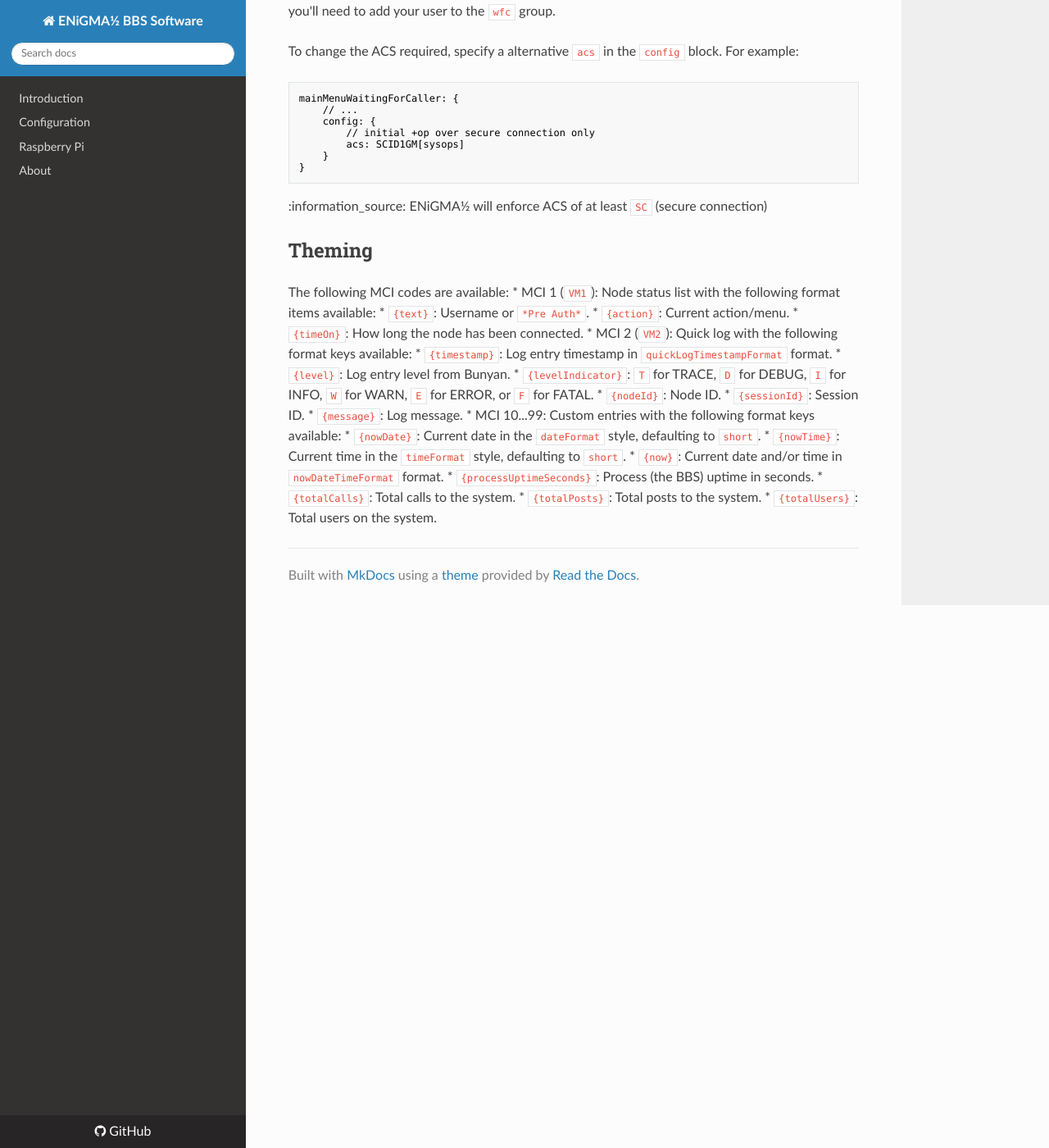
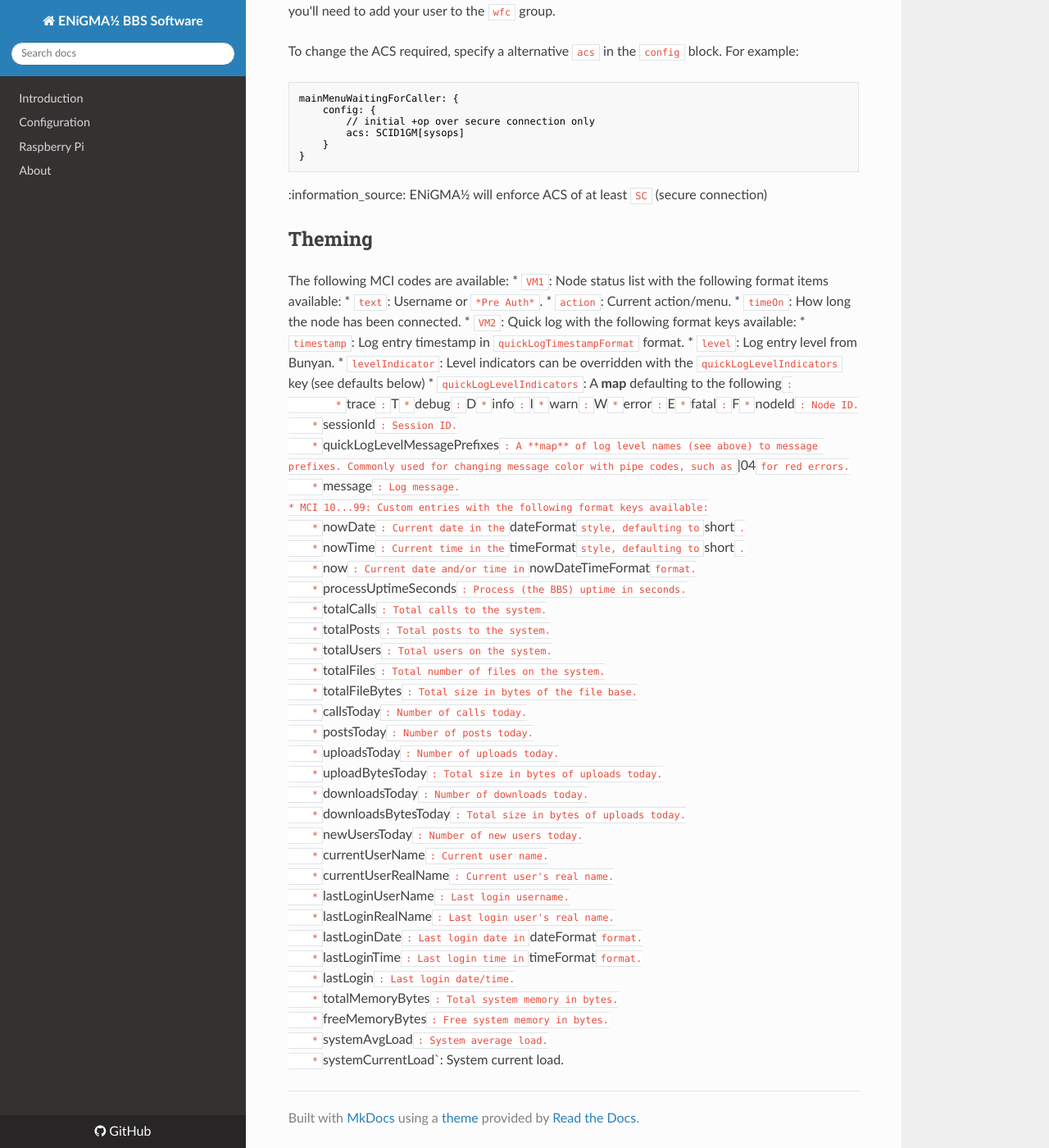
Before and after one commit to NuSkooler/enigma-bbs, an MkDocs documentation site: the page built from docs/_docs/modding/wfc.md, in a window 1280 px wide and 1400 px high, scrolled down 750 px. Shown: the whole window at 82% size. Built offline with MkDocs 1.6.1, drawn with Linux system fonts in a browser that asks for light colours; nearby versions of some CDN libraries; old or Windows-style settings are respelled for this version of MkDocs; some of the changed text lies outside the part shown.

Commit message:
WFC documentation updates

````diff
--- a/docs/_docs/modding/wfc.md
+++ b/docs/_docs/modding/wfc.md
@@ -6,7 +6,7 @@ title: Waiting For Caller (WFC)
 The `wfc.js` module provides a Waiting For Caller (WFC) type dashboard from a bygone era. Many traditional features are available including newer concepts for modern times. Node spy is left out as it feels like something that should be left in the past.
 
 ## Accessing the WFC
-By default, the WFC may be accessed via the `!WFC` main menu command when connected over a secure connection via a user with the proper ACS. This can be configured as per any other menu in the system. Note that ENiGMA½ does not expose the WFC as a standalone application as this would be much less flexible. To connect locally, simply use your favorite terminal or for example: `ssh -l yourname localhost 8889`. See **Security** below for more information.
+By default, the WFC may be accessed via the `!WFC` main menu command when connected over a secure connection via a user with the proper [ACS](../configuration/acs.md). This can be configured as per any other menu in the system. Note that ENiGMA½ does not expose the WFC as a standalone application as this would be much less flexible. To connect locally, simply use your favorite terminal or for example: `ssh -l yourname localhost 8889`. See **Security** below for more information.
 
 ## Security
 The system allows any user with the proper security to access the WFC / system operator functionality. The security policy is enforced by ACS with the default of `SCAF2ID1GM[wfc]`, meaning the following are true:
@@ -21,7 +21,6 @@ The system allows any user with the proper security to access the WFC / system o
 To change the ACS required, specify a alternative `acs` in the `config` block. For example:
 ```hjson
 mainMenuWaitingForCaller: {
-    // ...
     config: {
         // initial +op over secure connection only
         acs: SCID1GM[sysops]
@@ -33,22 +32,50 @@ mainMenuWaitingForCaller: {
 
 ## Theming
 The following MCI codes are available:
-* MCI 1 (`VM1`): Node status list with the following format items available:
-    * `{text}`: Username or `*Pre Auth*`.
-    * `{action}`: Current action/menu.
-    * `{timeOn}`: How long the node has been connected.
-* MCI 2 (`VM2`): Quick log with the following format keys available:
-    * `{timestamp}`: Log entry timestamp in `quickLogTimestampFormat` format.
-    * `{level}`: Log entry level from Bunyan.
-    * `{levelIndicator}`: `T` for TRACE, `D` for DEBUG, `I` for INFO, `W` for WARN, `E` for ERROR, or `F` for FATAL.
-    * `{nodeId}`: Node ID.
-    * `{sessionId}`: Session ID.
-    * `{message}`: Log message.
+* `VM1`: Node status list with the following format items available:
+    * `text`: Username or `*Pre Auth*`.
+    * `action`: Current action/menu.
+    * `timeOn`: How long the node has been connected.
+* `VM2`: Quick log with the following format keys available:
+    * `timestamp`: Log entry timestamp in `quickLogTimestampFormat` format.
+    * `level`: Log entry level from Bunyan.
+    * `levelIndicator`: Level indicators can be overridden with the `quickLogLevelIndicators` key (see defaults below)
+    * `quickLogLevelIndicators`: A **map** defaulting to the following`:
+        * `trace` : `T`
+        * `debug`: `D`
+        * `info`: `I`
+        * `warn`: `W`
+        * `error`: `E`
+        * `fatal`: `F`
+    * `nodeId`: Node ID.
+    * `sessionId`: Session ID.
+    * `quickLogLevelMessagePrefixes`: A **map** of log level names (see above) to message prefixes. Commonly used for changing message color with pipe codes, such as `|04` for red errors.
+    * `message`: Log message.
 * MCI 10...99: Custom entries with the following format keys available:
-    * `{nowDate}`: Current date in the `dateFormat` style, defaulting to `short`.
-    * `{nowTime}`: Current time in the `timeFormat` style, defaulting to `short`.
-    * `{now}`: Current date and/or time in `nowDateTimeFormat` format.
-    * `{processUptimeSeconds}`: Process (the BBS) uptime in seconds.
-    * `{totalCalls}`: Total calls to the system.
-    * `{totalPosts}`: Total posts to the system.
-    * `{totalUsers}`: Total users on the system.
+    * `nowDate`: Current date in the `dateFormat` style, defaulting to `short`.
+    * `nowTime`: Current time in the `timeFormat` style, defaulting to `short`.
+    * `now`: Current date and/or time in `nowDateTimeFormat` format.
+    * `processUptimeSeconds`: Process (the BBS) uptime in seconds.
+    * `totalCalls`: Total calls to the system.
+    * `totalPosts`: Total posts to the system.
+    * `totalUsers`: Total users on the system.
+    * `totalFiles`: Total number of files on the system.
+    * `totalFileBytes`: Total size in bytes of the file base.
+    * `callsToday`: Number of calls today.
+    * `postsToday`: Number of posts today.
+    * `uploadsToday`: Number of uploads today.
+    * `uploadBytesToday`: Total size in bytes of uploads today.
+    * `downloadsToday`: Number of downloads today.
+    * `downloadsBytesToday`: Total size in bytes of uploads today.
+    * `newUsersToday`: Number of new users today.
+    * `currentUserName`: Current user name.
+    * `currentUserRealName`: Current user's real name.
+    * `lastLoginUserName`: Last login username.
+    * `lastLoginRealName`: Last login user's real name.
+    * `lastLoginDate`: Last login date in `dateFormat` format.
+    * `lastLoginTime`: Last login time in `timeFormat` format.
+    * `lastLogin`: Last login date/time.
+    * `totalMemoryBytes`: Total system memory in bytes.
+    * `freeMemoryBytes`: Free system memory in bytes.
+    * `systemAvgLoad`: System average load.
+    * `systemCurrentLoad`: System current load.
````
Also changed, not shown: docs/_docs/modding/whos-online.md (+5 -0 lines), 2 other files.
